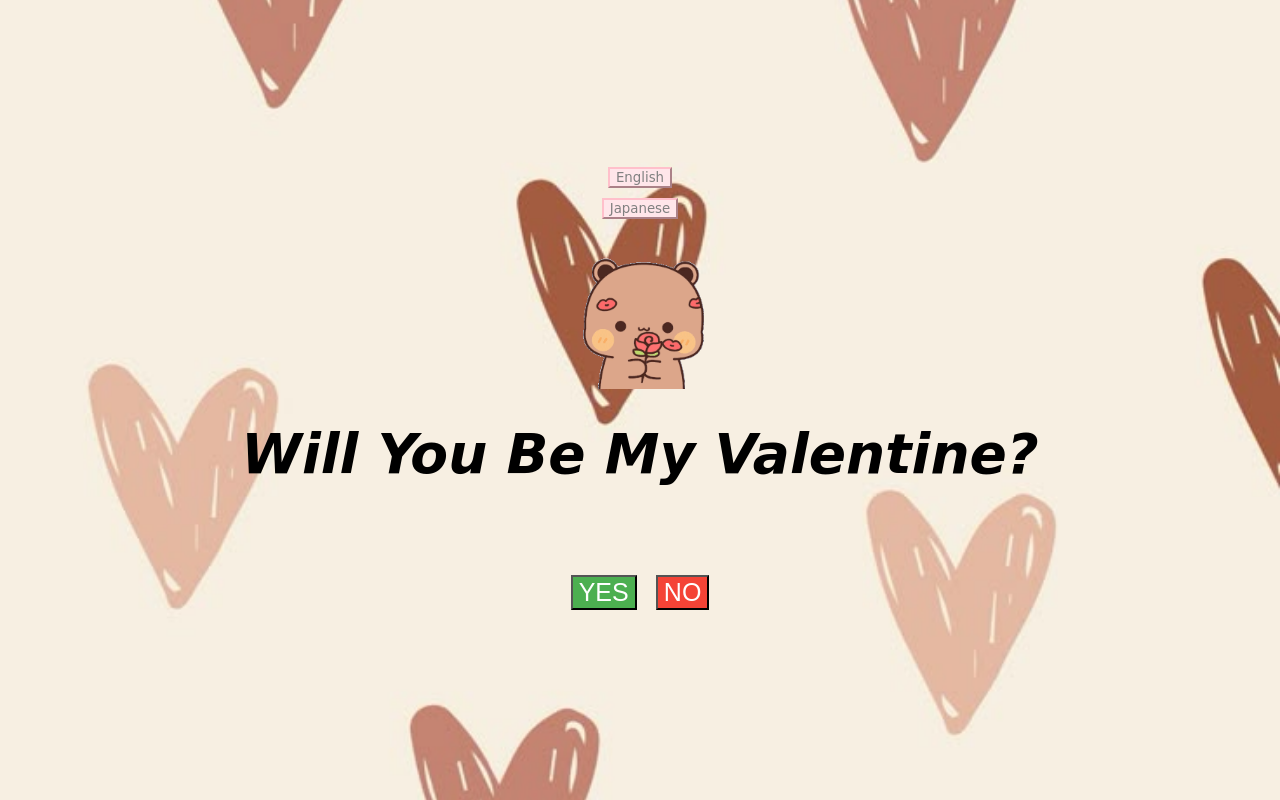
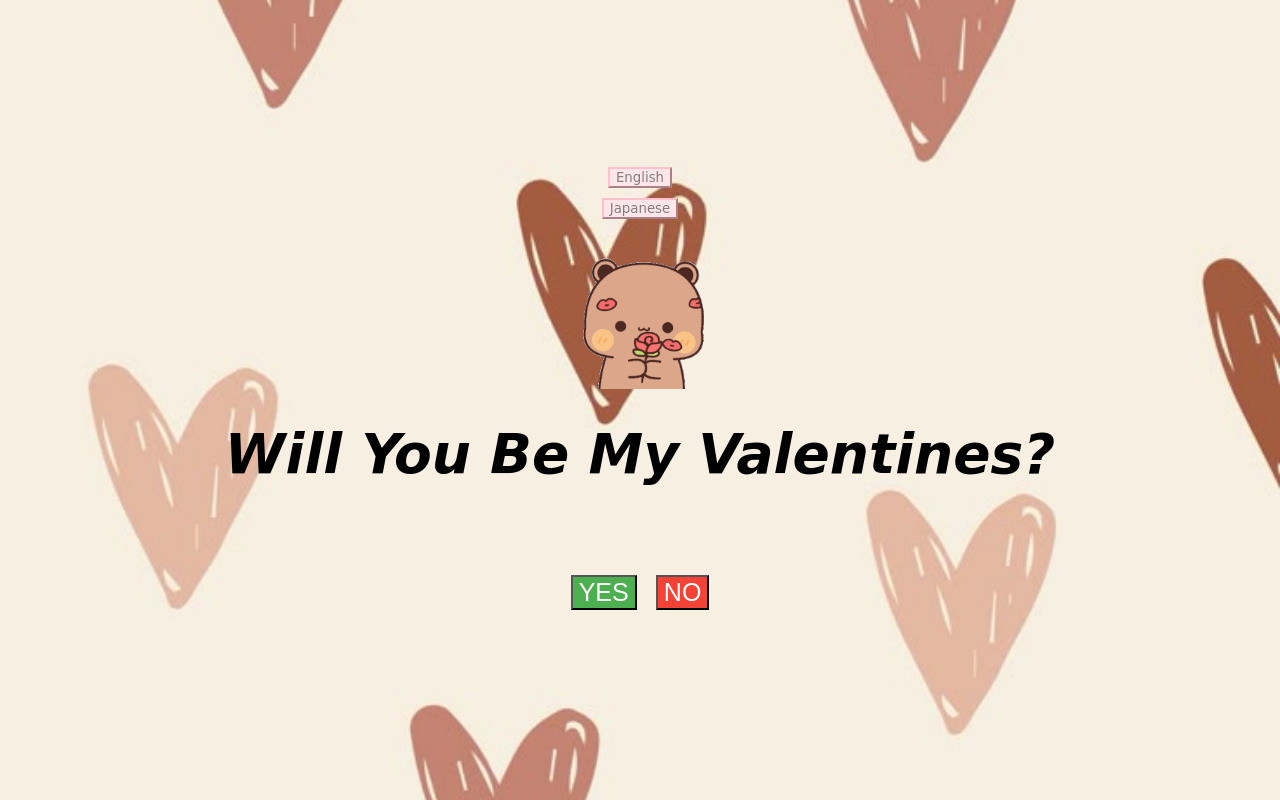
Before and after one commit to BruceMalla/Valentines-, a plain HTML site: page index.html in a window 1280 px wide. Drawn offline with Linux system fonts and the light colour scheme.

Commit message:
Update index.html

```diff
--- a/index.html
+++ b/index.html
@@ -14,7 +14,7 @@
             <img id='photo' src="dudu-kiss-dudu-roses.gif" title="Bear with rose.">
 
             <br>
-            <div id = "innerQuestion">Will You Be My Valentine?</div>
+            <div id = "innerQuestion">Will You Be My Valentines?</div>
             <br>
 
             <div id="button" style = "margin:'50%'">
```
